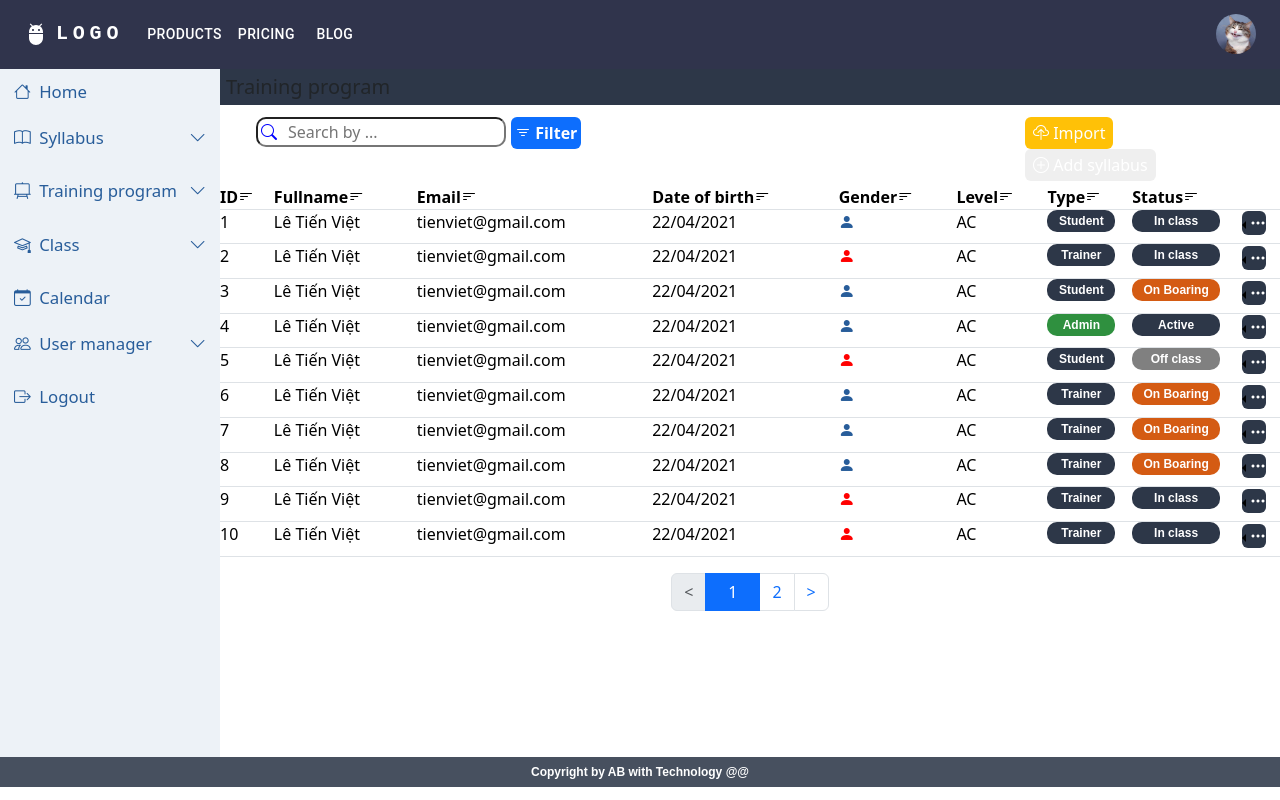
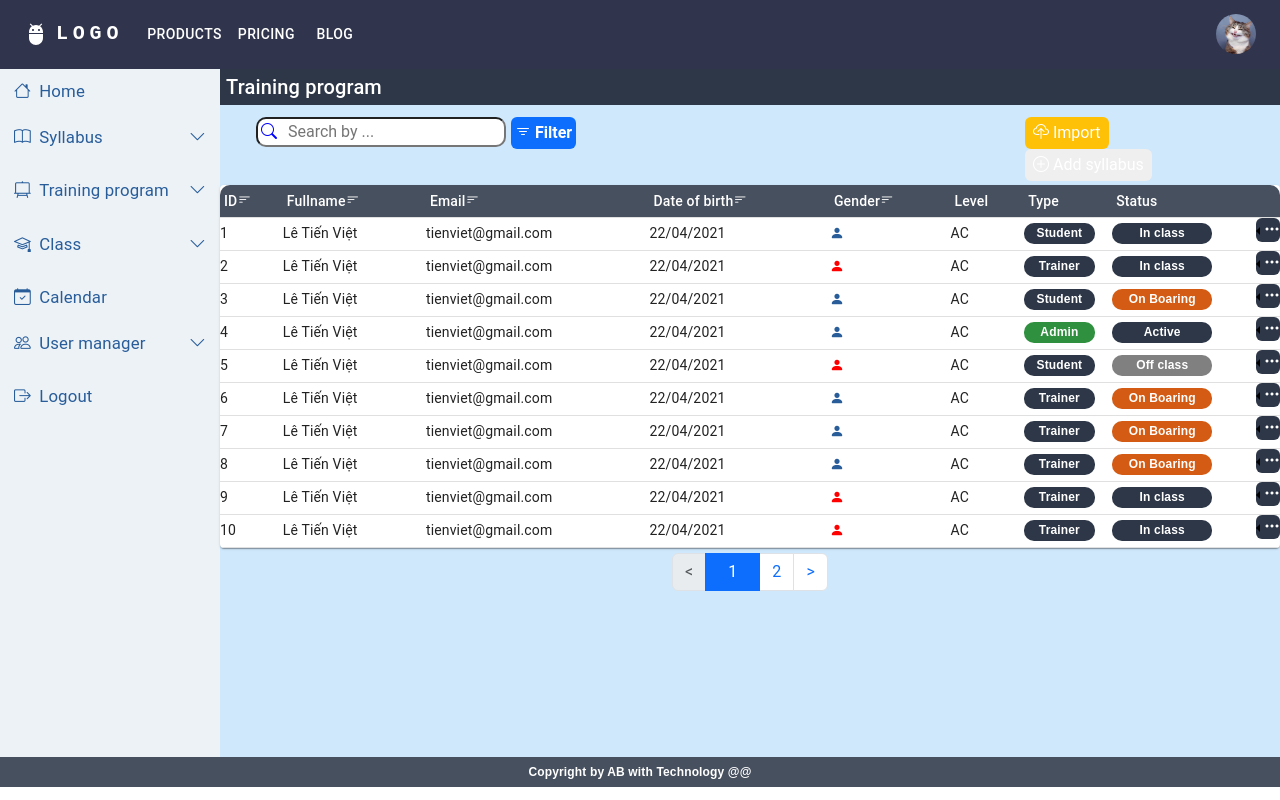
Before and after one commit to anhbang369/manage-education, a React (Create React App) app: page /user in a window 1280 px wide. Built offline with nearby package versions, Linux system fonts and the light colour scheme; what @devexpress/dx-react-scheduler-material-ui would draw is missing.

Commit message:
fix user manager and training calendar

```diff
--- a/src/Page/TrainingCalander.js
+++ b/src/Page/TrainingCalander.js
@@ -3,6 +3,11 @@ import Demo from '../components/calendar/demo';
 import Sidebar from '../components/sidebar/Sidebar';
 import Navbar from '../components/navbar/Navbar';
 import Footer from '../components/footer/Footer';
+import CssBaseline from '@mui/material/CssBaseline';
+import Box from '@mui/material/Box';
+import Container from '@mui/material/Container';
+import 'bootstrap/dist/css/bootstrap.min.css';
+
 
 const TrainingCalander = () => {
     return (
@@ -11,10 +16,17 @@ const TrainingCalander = () => {
                 <Navbar></Navbar>
                 <div className='main'>
                     <Sidebar></Sidebar>
-                    <div className="container">
-                        <h5 className='training__calendar-title'>Training Calendar</h5>
-                        <Demo />
-                    </div>
+                    <React.Fragment>
+                        <CssBaseline />
+                        <Container fixed className='p-0'>
+                            <Box sx={{ bgcolor: '#cfe8fc', height: '100%', width: '100%' }}>
+                                <h5 className='training__calendar-title'>Training Calendar</h5>
+                                <Demo />
+                            </ Box>
+                        </Container>
+                    </React.Fragment>
+
+
                 </div>
                 <Footer></Footer>
             </>
--- a/src/Page/UserManagement.js
+++ b/src/Page/UserManagement.js
@@ -10,9 +10,7 @@ const UserManagement = () => {
             <Navbar></Navbar>
             <div className='main'>
                 <Sidebar></Sidebar>
-                <div className="container">
-                    <UserManagementView />
-                </div>
+                <UserManagementView />
             </div>
             <Footer></Footer>
         </>
--- a/src/components/user/UserManagementView.jsx
+++ b/src/components/user/UserManagementView.jsx
@@ -3,7 +3,17 @@ import { useState } from 'react';
 import ActionMenu from '../action/ActionMenu';
 import ReactPaginate from 'react-paginate';
 import Import from '../import/Import';
+import CssBaseline from '@mui/material/CssBaseline';
+import Box from '@mui/material/Box';
+import Container from '@mui/material/Container';
 import 'bootstrap/dist/css/bootstrap.min.css';
+import Table from '@mui/material/Table';
+import TableBody from '@mui/material/TableBody';
+import TableCell from '@mui/material/TableCell';
+import TableContainer from '@mui/material/TableContainer';
+import TableHead from '@mui/material/TableHead';
+import TableRow from '@mui/material/TableRow';
+import Paper from '@mui/material/Paper';
 
 const UserManagementView = () => {
 
@@ -60,9 +70,13 @@ const UserManagementView = () => {
 
     return (
         <>
-            <div className="container">
+            <React.Fragment>
+                <CssBaseline />
+                <Container fixed className='p-0'>
+                    <Box sx={{ bgcolor: '#cfe8fc', height: '100%', width: '100%' }}>
                         <div>
-                    <h5 className="training__program-header">Training program</h5>
+                            <div>
+                                <h5 className="training__program-header text-white">Training program</h5>
                             </div>
                             <div className="row p-1">
                                 <div className="col-md-9 d-flex justify-content-start">
@@ -83,46 +97,44 @@ const UserManagementView = () => {
                                 </div>
                             </div>
 
-                <div className='w-100'>
-                    <table className='table'>
-                        <thead>
-                            <tr className='table__header'>
-                                <th className='p-0'>ID<i class="bi bi-filter-left"></i></th>
-                                <th className='p-0'>Fullname<i class="bi bi-filter-left"></i></th>
-                                <th className='p-0'>Email<i class="bi bi-filter-left"></i></th>
-                                <th className='p-0'>Date of birth<i class="bi bi-filter-left"></i></th>
-                                <th className='p-0'>Gender<i class="bi bi-filter-left"></i></th>
-                                <th className='p-0'>Level<i class="bi bi-filter-left"></i></th>
-                                <th className='p-0'>Type<i class="bi bi-filter-left"></i></th>
-                                <th className='p-0'>Status<i class="bi bi-filter-left"></i></th>
-                                <th></th>
-                            </tr>
-                        </thead>
+                            <TableContainer component={Paper}>
+                                <Table sx={{ minWidth: 650 }} aria-label="simple table">
+                                    <TableHead sx={{ backgroundColor: '#47505f' }}>
+                                        <TableRow>
+                                            <TableCell className='p-1 text-white'>ID<i class="bi bi-filter-left"></i></TableCell>
+                                            <TableCell align="left" className='p-1 text-white'>Fullname<i class="bi bi-filter-left"></i></TableCell>
+                                            <TableCell align="left" className='p-1 text-white'>Email<i class="bi bi-filter-left"></i></TableCell>
+                                            <TableCell align="left" className='p-1 text-white'>Date of birth<i class="bi bi-filter-left"></i></TableCell>
+                                            <TableCell align="left" className='p-1 text-white'>Gender<i class="bi bi-filter-left"></i></TableCell>
+                                            <TableCell align="left" className='p-1 text-white'>Level</TableCell>
+                                            <TableCell align="left" className='p-1 text-white'>Type</TableCell>
+                                            <TableCell align="left" className='p-1 text-white'>Status</TableCell>
+                                            <TableCell align="left" className='p-1 text-white'></TableCell>
 
-                        <tbody>
+                                        </TableRow>
+                                    </TableHead>
+                                    <TableBody>
                                         {currentData.map((item) => (
-                                <tr key={item.id}>
-                                    <td className='p-0'>{item.id}</td>
-                                    <td className='p-0'>{item.name}</td>
-                                    <td className='p-0'>{item.email}</td>
-                                    <td className='p-0'>{item.birth}</td>
-                                    <td className='p-0'><i class={`bi bi-person-fill ${getClassForGender(item.sex)}`}></i></td>
-                                    <td className='p-0'>{item.level}</td>
-                                    <td className='p-0'>
-                                        <p className={`syllabus_p ${getClassForType(item.type)}`}>{item.type}</p>
-                                    </td>
-                                    <td className='p-0'>
-                                        <p className={`syllabus_p ${getClassForStatus(item.status)}`}>{item.status}</p>
-                                    </td>
-                                    <td className='p-0'>
-                                        <ActionMenu></ActionMenu>
-                                    </td>
-                                </tr>
+                                            <TableRow
+                                                key={item.id}
+                                                sx={{ 'td': { padding: 0 } }}
+                                            >
+                                                <TableCell align="left">
+                                                    {item.id}
+                                                </TableCell>
+                                                <TableCell align="left">{item.name}</TableCell>
+                                                <TableCell align="left">{item.email}</TableCell>
+                                                <TableCell align="left">{item.birth}</TableCell>
+                                                <TableCell align="left"><i class={`bi bi-person-fill ${getClassForGender(item.sex)}`}></i></TableCell>
+                                                <TableCell align="left">{item.level}</TableCell>
+                                                <TableCell align="left"><p className={`syllabus_p ${getClassForType(item.type)}`}>{item.type}</p></TableCell>
+                                                <TableCell align="left"><p className={`syllabus_p ${getClassForStatus(item.status)}`}>{item.status}</p></TableCell>
+                                                <TableCell align="right"><ActionMenu></ActionMenu></TableCell>
+                                            </TableRow>
                                         ))}
-                        </tbody>
-
-                    </table>
-                </div>
+                                    </TableBody>
+                                </Table>
+                            </TableContainer>
                             <ReactPaginate
                                 nextLabel=">"
                                 onPageChange={handlePageClick}
@@ -144,6 +156,9 @@ const UserManagementView = () => {
                             />
                             <Import property={importOpen} />
                         </div>
+                    </ Box>
+                </Container>
+            </React.Fragment>
         </>
     )
 }
```
Lines whose indentation alone changed are shown as unchanged.
